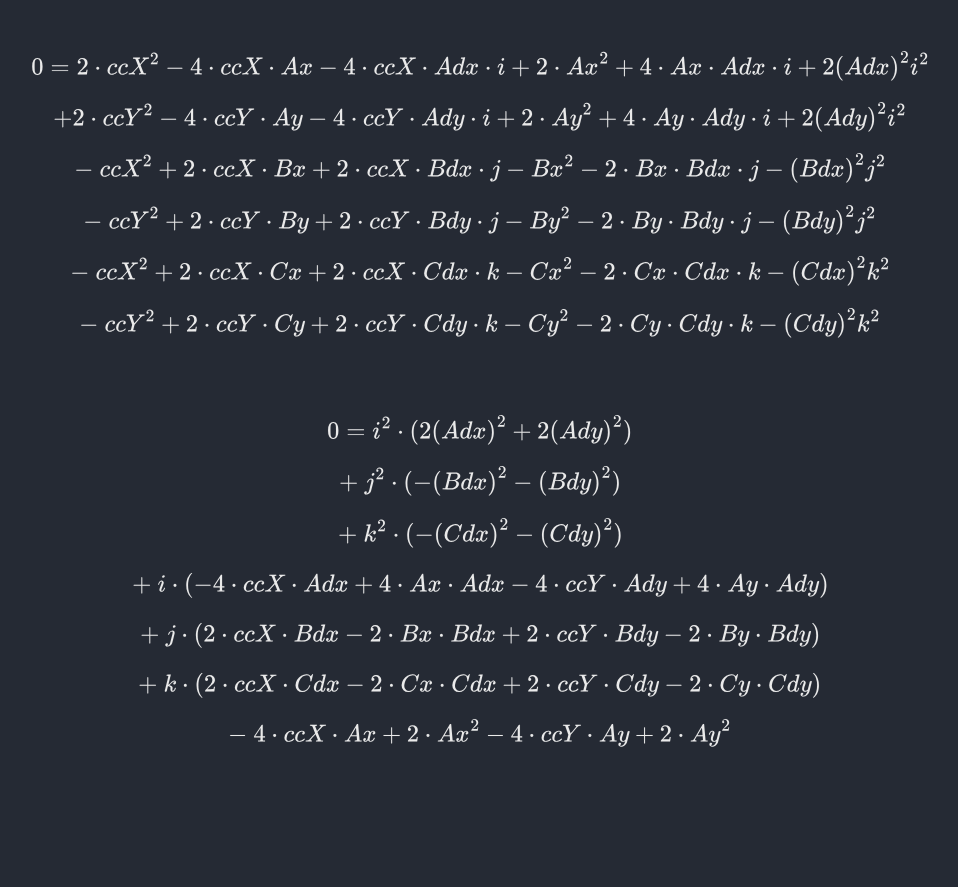
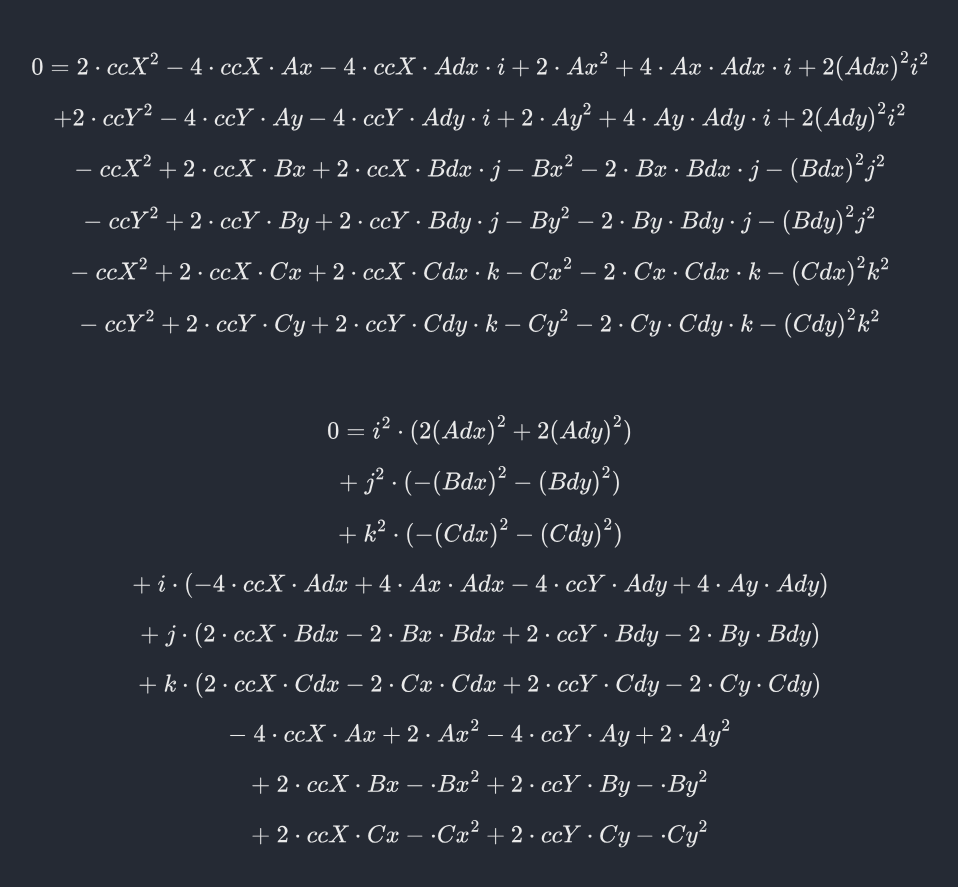
Before and after one commit to Connor-McCartney/Connor-McCartney.github.io, a Jekyll site: the page built from _pages/cryptography/other/Geometry-Hash-Balsn-CTF-2023.md, in a window 1280 px wide and 900 px high, scrolled down 5170 px. Shown: the top 887 px of the window, without its empty margins (160-1118 px from the left). Built offline with Jekyll 4.4.1, drawn with Linux system fonts in a browser that asks for light colours; cached includes are drawn as plain includes; before the commit the page ends 5970 px from its top, so only the background shows below that.

Commit message:
Update Geometry-Hash-Balsn-CTF-2023.md

```diff
--- a/_pages/cryptography/other/Geometry-Hash-Balsn-CTF-2023.md
+++ b/_pages/cryptography/other/Geometry-Hash-Balsn-CTF-2023.md
@@ -223,3 +223,7 @@ $$+ \ j \cdot (2 \cdot ccX \cdot Bdx - 2 \cdot Bx \cdot Bdx + 2 \cdot ccY \cdot
 $$+ \ k \cdot (2 \cdot ccX \cdot Cdx - 2 \cdot Cx \cdot Cdx + 2 \cdot ccY \cdot Cdy - 2 \cdot Cy \cdot Cdy)$$
 
 $$- \ 4 \cdot ccX \cdot Ax + 2 \cdot {Ax}^2 - 4 \cdot ccY \cdot Ay + 2 \cdot {Ay}^2$$
+
+$$+ \ 2 \cdot ccX \cdot Bx - \cdot {Bx}^2 + 2 \cdot ccY \cdot By - \cdot {By}^2$$
+
+$$+ \ 2 \cdot ccX \cdot Cx - \cdot {Cx}^2 + 2 \cdot ccY \cdot Cy - \cdot {Cy}^2$$
```
